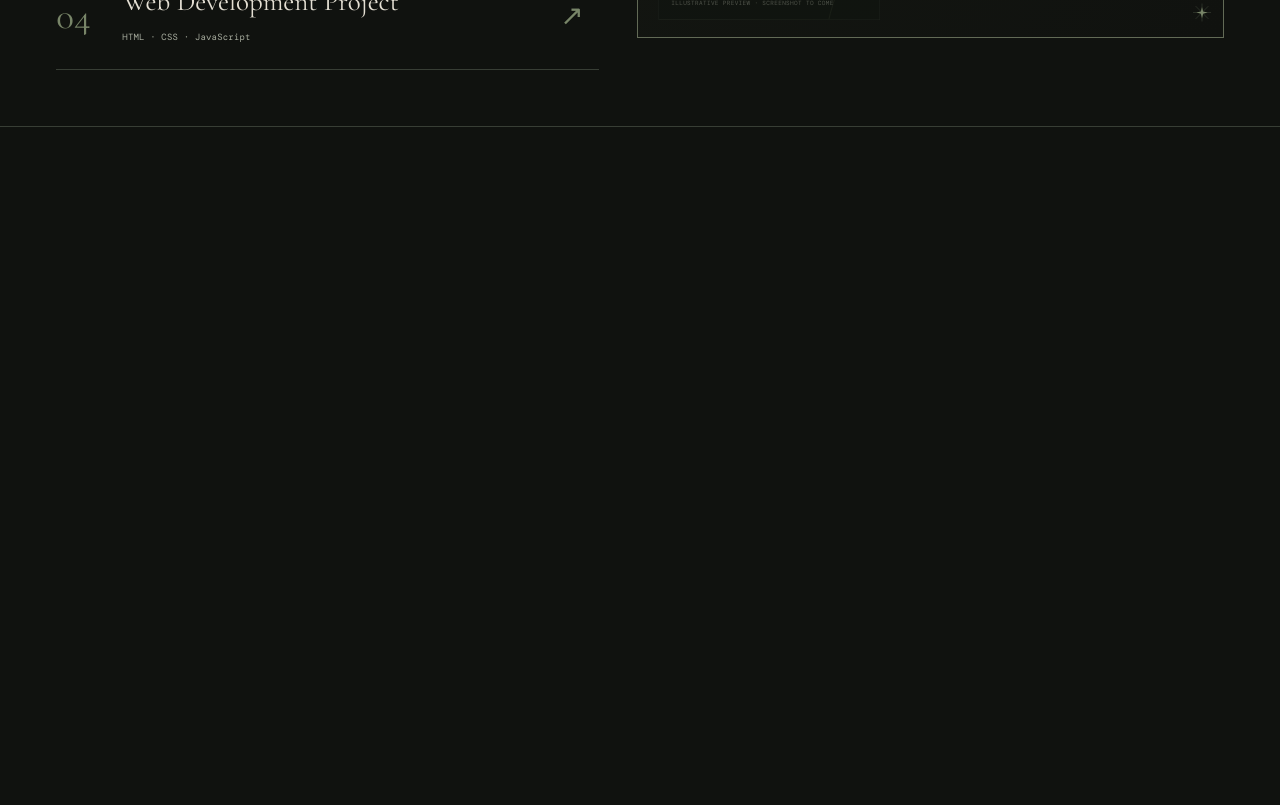
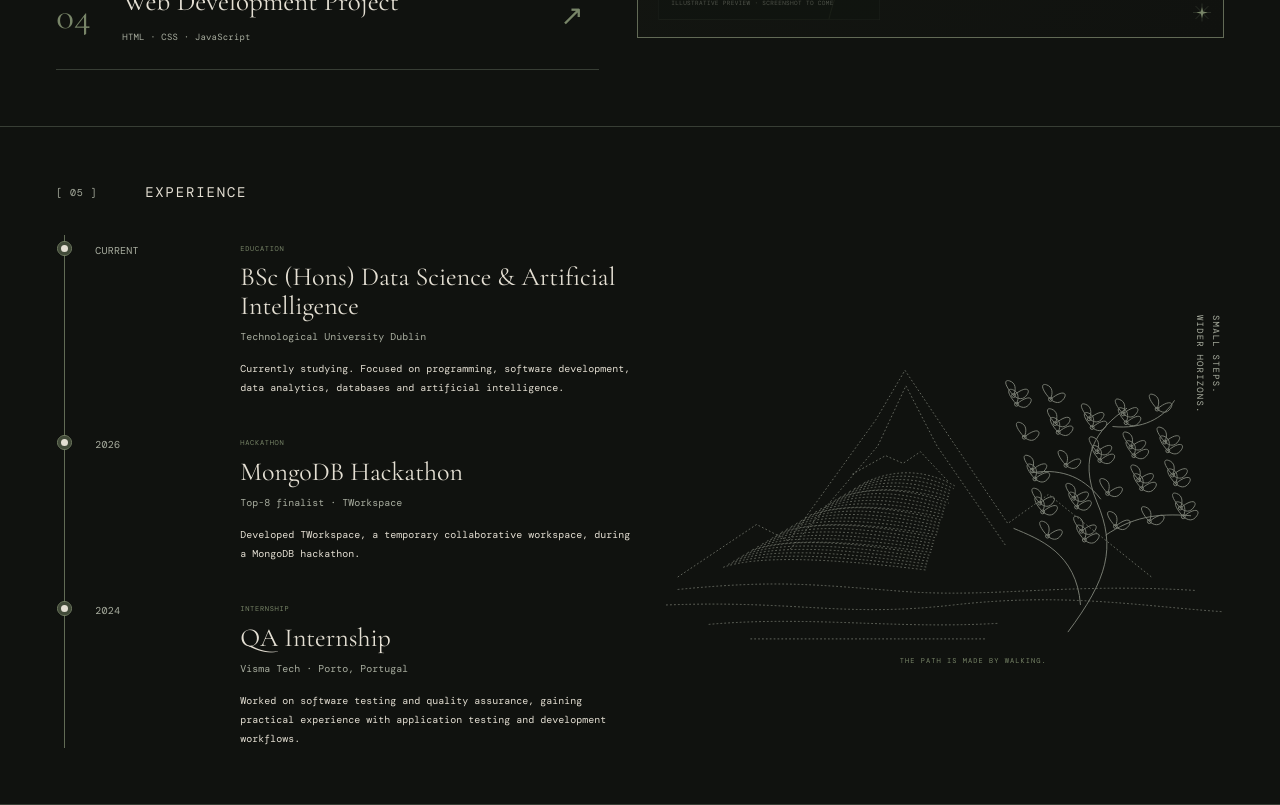
Before and after one commit to Askada21/MyPortfolio, a React (Vite) app: page / in a window 1280 px wide. Shown: the part 2060-2865 px from the top of the page. Before the commit the page ends 2187 px from the top, so only its background shows below. Built offline with nearby package versions, Linux system fonts and the light colour scheme.

Commit message:
feat: add experience and education timeline

```diff
--- a/src/App.tsx
+++ b/src/App.tsx
@@ -3,7 +3,8 @@ import Hero from './components/Hero'
 import About from './components/About'
 import TechStack from './components/TechStack'
 import Projects from './components/Projects'
+import Experience from './components/Experience'
 
 export default function App() {
-  return <><a className="skip-link" href="#main-content">Skip to content</a><Header /><main id="main-content"><Hero /><About /><TechStack /><Projects /></main></>
+  return <><a className="skip-link" href="#main-content">Skip to content</a><Header /><main id="main-content"><Hero /><About /><TechStack /><Projects /><Experience /></main></>
 }
--- /dev/null
+++ b/src/components/Experience.tsx
@@ -0,0 +1,6 @@
+import { experience } from '../data/experience'
+import { Landscape, SectionLabel } from './Ornaments'
+
+export default function Experience() {
+  return <section id="experience" className="section experience"><div className="section-content"><SectionLabel number="05">Experience</SectionLabel><div className="experience-layout"><ol className="timeline">{experience.map(item => <li key={item.title}><span className="timeline-period">{item.period}</span><div><span className="timeline-category">{item.category}</span><h3>{item.title}</h3><p className="timeline-organization">{item.organization}</p><p className="timeline-description">{item.description}</p></div></li>)}</ol><div className="experience-landscape"><span className="landscape-label">SMALL STEPS.<br />WIDER HORIZONS.</span><Landscape /><span className="landscape-bottom">THE PATH IS MADE BY WALKING.</span></div></div></div></section>
+}
--- /dev/null
+++ b/src/data/experience.ts
@@ -0,0 +1,5 @@
+export const experience = [
+  { period: 'CURRENT', category: 'EDUCATION', title: 'BSc (Hons) Data Science & Artificial Intelligence', organization: 'Technological University Dublin', description: 'Currently studying. Focused on programming, software development, data analytics, databases and artificial intelligence.' },
+  { period: '2026', category: 'HACKATHON', title: 'MongoDB Hackathon', organization: 'Top-8 finalist · TWorkspace', description: 'Developed TWorkspace, a temporary collaborative workspace, during a MongoDB hackathon.' },
+  { period: '2024', category: 'INTERNSHIP', title: 'QA Internship', organization: 'Visma Tech · Porto, Portugal', description: 'Worked on software testing and quality assurance, gaining practical experience with application testing and development workflows.' },
+]
--- a/src/styles/global.css
+++ b/src/styles/global.css
@@ -147,3 +147,20 @@ a:hover .arrow, button:hover .arrow { transform: translate(3px, -3px); }
 @media (max-width: 1100px) and (min-width: 761px) { .project-layout { gap: 22px; grid-template-columns: 1fr 1fr; } .project-selector { grid-template-columns: 34px 1fr 20px; gap: 12px; } .project-title { font-size: 24px; } .project-preview { padding: 15px; } .preview-inner { grid-template-columns: 1fr; } .project-artwork, .project-image { height: 180px; } .project-artwork { padding-inline: 30px; } .database-diagram { transform: rotate(-5deg) scale(.85); display: flex; gap: 12px; align-items: center; margin: 25px 0; } .diagram-connector { display: none; } .project-details h3 { margin-bottom: 10px; } .project-details > p { margin-bottom: 12px; } .project-links { margin-top: 14px; } .project-details .project-type { display: none; } .tracker-diagram { max-width: 170px; margin-inline: auto; width: 100%; } .chart-bars { height: 100px; } .workspace-diagram { max-width: 230px; margin-inline: auto; width: 100%; } }
 @media (max-width: 760px) { .section-aside { display: none; } .project-layout { display: block; } .project-preview { display: none; } .project-selector { padding: 23px 0; pointer-events: none; } .project-selector .arrow { display: none; } .project-title { font-size: 29px; } .project-number { font-size: 33px; } .mobile-project { display: grid; grid-template-columns: .8fr 1fr; gap: 22px; padding: 0 0 28px; align-items: center; } .project-artwork, .project-image { height: 250px; } .project-details h3, .project-type { display: none; } .project-details > p { font-size: 10px; } .project-links { margin-top: 18px; } .project-selector { grid-template-columns: 35px 1fr; gap: 17px; } .is-selected .project-title { color: var(--text); } }
 @media (max-width: 460px) { .mobile-project { grid-template-columns: 1fr; gap: 19px; } .project-artwork, .project-image { height: 220px; } .database-diagram { max-width: 180px; width: 100%; margin-inline: auto; transform: rotate(-6deg) scale(.8); } .project-artwork > .branch { right: -20px; opacity: .5; } .tracker-diagram { max-width: 200px; margin-inline: auto; width: 100%; } .chart-bars { height: 130px; } .workspace-diagram { max-width: 240px; width: 100%; margin-inline: auto; } .project-details > p { font-size: 11px; } .project-title { font-size: 27px; } }
+.experience { overflow: hidden; }
+.experience-layout { display: grid; grid-template-columns: 1.25fr 1fr; gap: 40px; }
+.timeline { list-style: none; padding: 0; margin: 0 0 0 8px; border-left: 1px solid #616b55; }
+.timeline li { display: grid; grid-template-columns: 118px 1fr; gap: 27px; position: relative; padding: 0 0 32px 30px; }
+.timeline li:last-child { padding-bottom: 0; }
+.timeline li::before { content: ''; width: 7px; height: 7px; background: var(--text); border: 3px solid var(--olive); outline: 1px solid var(--moss); position: absolute; left: -7px; top: 7px; border-radius: 50%; }
+.timeline-period { font-size: 10px; color: var(--muted); letter-spacing: .02em; padding-top: 7px; }
+.timeline-category { font-size: 7px; letter-spacing: .1em; color: var(--moss); }
+.timeline h3 { font-size: 26px; margin-top: 5px; }
+.timeline-organization { font-size: 10px; color: var(--muted); margin-top: 8px; }
+.timeline-description { font-size: 10px; line-height: 1.9; margin-top: 13px; max-width: 395px; }
+.experience-landscape { position: relative; align-self: center; }
+.experience-landscape .landscape { width: 120%; max-width: none; margin-left: -15%; opacity: .7; }
+.landscape-label { position: absolute; top: 0; right: 0; color: var(--muted); font-size: 9px; writing-mode: vertical-rl; letter-spacing: .13em; }
+.landscape-bottom { display: block; text-align: center; color: var(--moss); font-size: 7px; letter-spacing: .15em; }
+@media (max-width: 1000px) { .timeline li { grid-template-columns: 74px 1fr; gap: 18px; padding-left: 24px; } .timeline h3 { font-size: 24px; } .experience-layout { grid-template-columns: 1.5fr 1fr; gap: 25px; } }
+@media (max-width: 760px) { .experience-layout { grid-template-columns: 1fr; gap: 15px; } .timeline li { grid-template-columns: 66px 1fr; gap: 15px; padding-left: 20px; } .timeline-period { font-size: 9px; } .experience-landscape { max-width: 360px; margin: 12px auto 0; width: 100%; } .experience-landscape .landscape { width: 100%; margin: 0; } .landscape-label { right: -5px; } }
```
